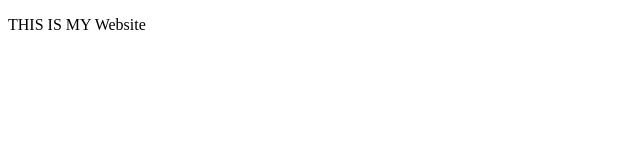
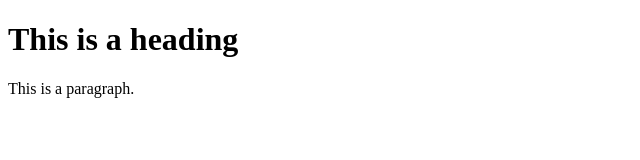
Before and after one commit to raprapolores/HTMLExercises, a plain HTML site: page index.html in a window 1280 px wide. Shown: the whole page, without its empty margins (0-640 px from the left). Drawn offline with Linux system fonts and the light colour scheme.

Commit message:
Added body content

```diff
--- a/index.html
+++ b/index.html
@@ -5,6 +5,8 @@
     <title>Page Title</title>
 </head>
 <body>
-	<P>THIS IS MY Website</P
+
+  <h1>This is a heading</h1>
+  <p>This is a paragraph.</p>
 </body>
 </html>
```
